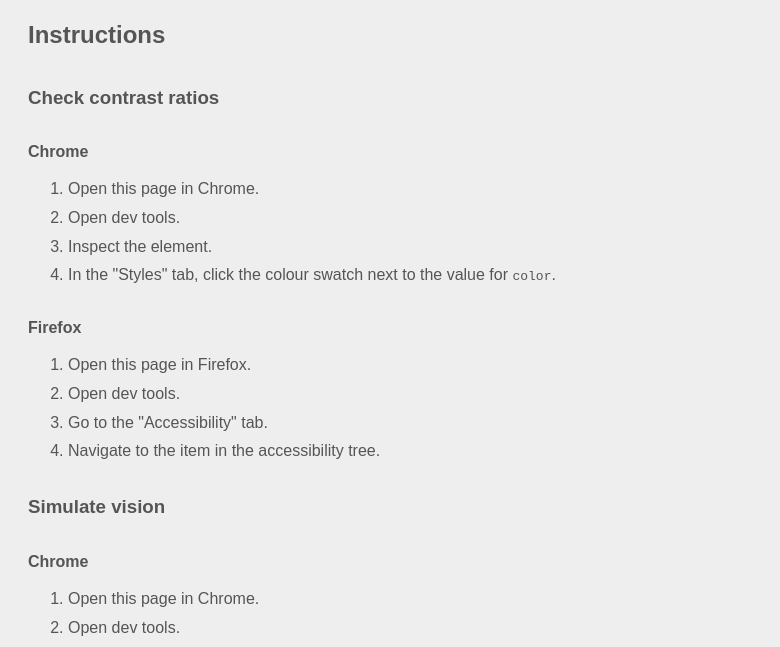
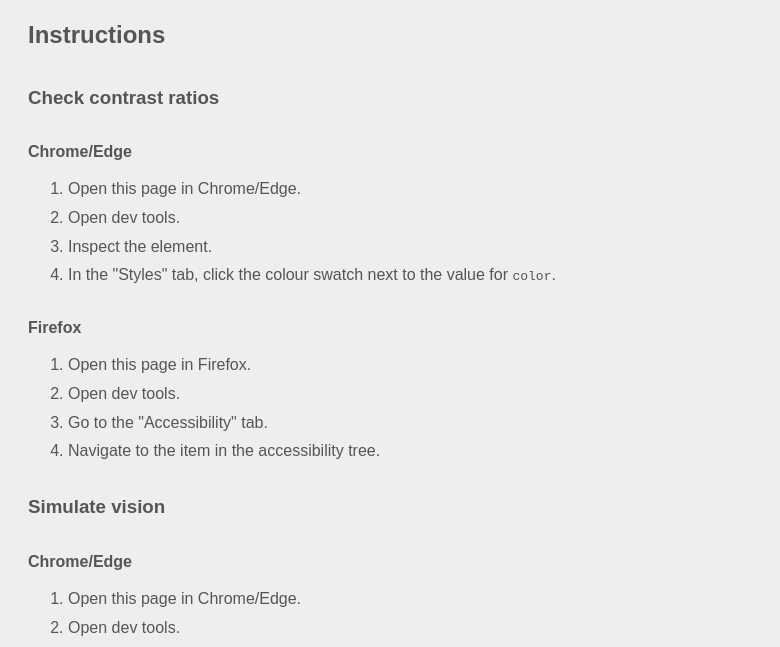
Before and after one commit to missmatsuko/the-web-accessibility-tools-in-your-browser, a plain HTML site: page 2/index.html in a window 1280 px wide. Shown: the part 149-796 px from the top of the page, without its empty margins (0-780 px from the left). Drawn offline with Linux system fonts and the light colour scheme.

Commit message:
Update browser names
Include Edge and fix a mistake

```diff
--- a/2/index.html
+++ b/2/index.html
@@ -50,9 +50,9 @@
 
       <h3>Check contrast ratios</h3>
 
-      <h4>Chrome</h4>
+      <h4>Chrome/Edge</h4>
       <ol>
-        <li>Open this page in Chrome.</li>
+        <li>Open this page in Chrome/Edge.</li>
         <li>Open dev tools.</li>
         <li>Inspect the element.</li>
         <li>In the "Styles" tab, click the colour swatch next to the value for <code>color</code>.</li>
@@ -68,9 +68,9 @@
 
       <h3>Simulate vision</h3>
 
-      <h4>Chrome</h4>
+      <h4>Chrome/Edge</h4>
       <ol>
-        <li>Open this page in Chrome.</li>
+        <li>Open this page in Chrome/Edge.</li>
         <li>Open dev tools.</li>
         <li>Go to the "Rendering" tab.<br>
             <small>Note: If you don't already have this tab available, click the three dots ("More Tools") next to the "Console" tab and check "Rendering".</small>
```
Also changed, not shown: 1/index.html (+3 -3 lines), 3/index.html (+2 -2 lines).
